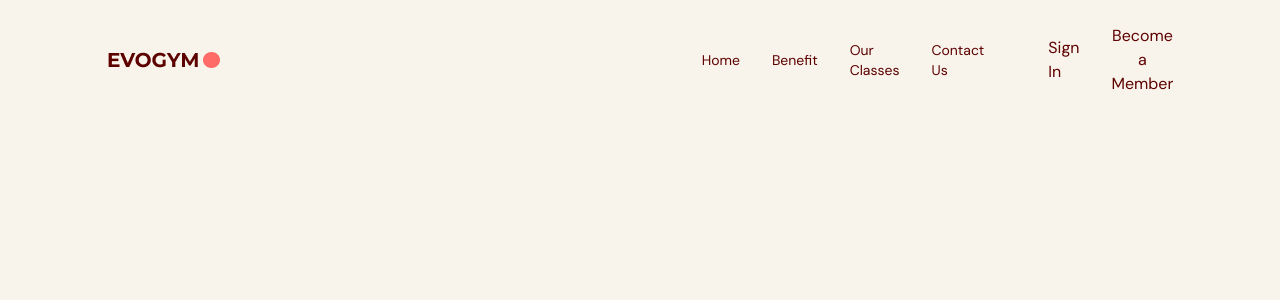
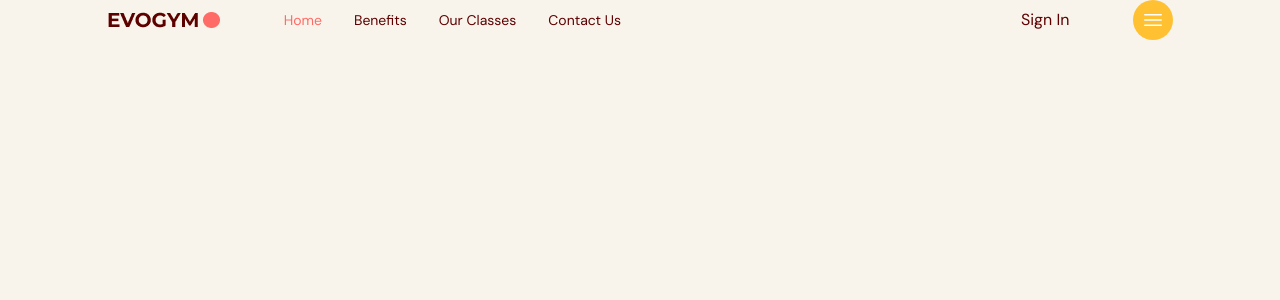
Before and after one commit to harun3851/gym, a React (Vite) app: page / in a window 1280 px wide. Shown: the top 300 px of the page. Built offline with nearby package versions, Linux system fonts and the light colour scheme.

Commit message:
string problem solved

```diff
--- a/package.json
+++ b/package.json
@@ -10,12 +10,15 @@
     "preview": "vite preview"
   },
   "dependencies": {
+    "@heroicons/react": "^2.0.18",
     "react": "^18.2.0",
+    "react-anchor-link-smooth-scroll": "^1.0.12",
     "react-dom": "^18.2.0"
   },
   "devDependencies": {
     "@types/node": "^20.4.0",
     "@types/react": "^18.0.37",
+    "@types/react-anchor-link-smooth-scroll": "^1.0.2",
     "@types/react-dom": "^18.0.11",
     "@typescript-eslint/eslint-plugin": "^5.59.0",
     "@typescript-eslint/parser": "^5.59.0",
--- a/src/App.tsx
+++ b/src/App.tsx
@@ -1,12 +1,16 @@
 
 import Navbar from "@/scenes/navbar";
+import { useState } from "react";
 function App() {
-
+  const [selectedPage, setSelectedPage] = useState<string>("home");
 
   return (
 
 <div className="app bg-gray-20 bg">
-<Navbar />
+<Navbar
+    selectedPage={selectedPage}
+    setSelectedPage={setSelectedPage}
+     />
 </div>
   )
 }
--- /dev/null
+++ b/src/scenes/navbar/Link.tsx
@@ -0,0 +1,25 @@
+import AnchorLink from "react-anchor-link-smooth-scroll";
+
+type Props = {
+  page: string;
+  selectedPage: string;
+  setSelectedPage: (value: string) => void;
+};
+
+const Link = ({ page, selectedPage, setSelectedPage }: Props) => {
+  const lowerCasePage = page.toLowerCase().replace(/ /g, "") ;
+
+  return (
+    <AnchorLink
+      className={`${selectedPage === lowerCasePage ? "text-primary-500" : ""}
+        transition duration-500 hover:text-primary-300
+      `}
+      href={`#${lowerCasePage}`}
+      onClick={() => setSelectedPage(lowerCasePage)}
+    >
+      {page}
+    </AnchorLink>
+  );
+};
+
+export default Link;
--- a/src/scenes/navbar/index.tsx
+++ b/src/scenes/navbar/index.tsx
@@ -1,42 +1,75 @@
-import React from 'react';
-import { useEffect} from 'react';
-import {Bars3Icon,XMarkIcon} from "@heroicons/react/24/solid";
-import Logo from "@/assets/Logo.png"
-type Props = {}
+import { useState } from "react";
+import { Bars3Icon, XMarkIcon } from "@heroicons/react/24/solid";
+import Logo from "@/assets/Logo.png";
+import Link from "./Link";
 
-const Navbar = (props: Props) => {
-  const flexBetween ="flex items-center justify-between";
+
+
+type Props = {
+  selectedPage: string;
+  setSelectedPage: (value: string) => void;
+};
+
+const Navbar = ({selectedPage, setSelectedPage }: Props) => {
+  const flexBetween = "flex items-center justify-between";
+  const [isMenuToggled, setIsMenuToggled] = useState<boolean>(false);
+
+
+
   return (
     <nav>
-      <div className={`${flexBetween} fixed top-0 z-30 w-full py-6`}>
 
-      <div className={`${flexBetween} mx-auto w-5/6 `}>
-        <div className={`${flexBetween} w-full gap-16 `}>
+        <div className={`${flexBetween} mx-auto w-5/6`}>
+          <div className={`${flexBetween} w-full gap-16`}>
             {/* LEFT SIDE */}
-          <img alt="logo" src={Logo}/>
+            <img alt="logo" src={Logo} />
+
             {/* RIGHT SIDE */}
-          <div className={`${flexBetween} w-full`}></div>
+
+              <div className={`${flexBetween} w-full`}>
                 <div className={`${flexBetween} gap-8 text-sm`}>
-        <p>Home</p>
-        <p>Benefit</p>
-        <p>Our Classes</p>
-        <p>Contact Us</p>
+                  <Link
+                    page="Home"
+                    selectedPage={selectedPage}
+                    setSelectedPage={setSelectedPage}
+                  />
+                  <Link
+                    page="Benefits"
+                    selectedPage={selectedPage}
+                    setSelectedPage={setSelectedPage}
+                  />
+                  <Link
+                    page="Our Classes"
+                    selectedPage={selectedPage}
+                    setSelectedPage={setSelectedPage}
+                  />
+                  <Link
+                    page="Contact Us"
+                    selectedPage={selectedPage}
+                    setSelectedPage={setSelectedPage}
+                  />
                 </div>
-        <div className={`${flexBetween} gap-8 `}>
+                <div className={`${flexBetween} gap-8`}>
                   <p>Sign In</p>
-          <button>Become a Member</button>
-        </div>
+
                 </div>
               </div>
 
+              <button
+                className="rounded-full bg-secondary-500 p-2"
+                onClick={() => setIsMenuToggled(!isMenuToggled)}
+              >
+                <Bars3Icon className="h-6 w-6 text-white" />
+              </button>
+
+          </div>
         </div>
 
 
+      {/* MOBILE MENU MODAL */}
+
     </nav>
+  );
+};
 
-  )
-}
-
-
-
-export default Navbar
+export default Navbar;
```
Also changed, not shown: 1 other file (tests, documents, lock files or other folders). Lines whose indentation alone changed are shown as unchanged.
